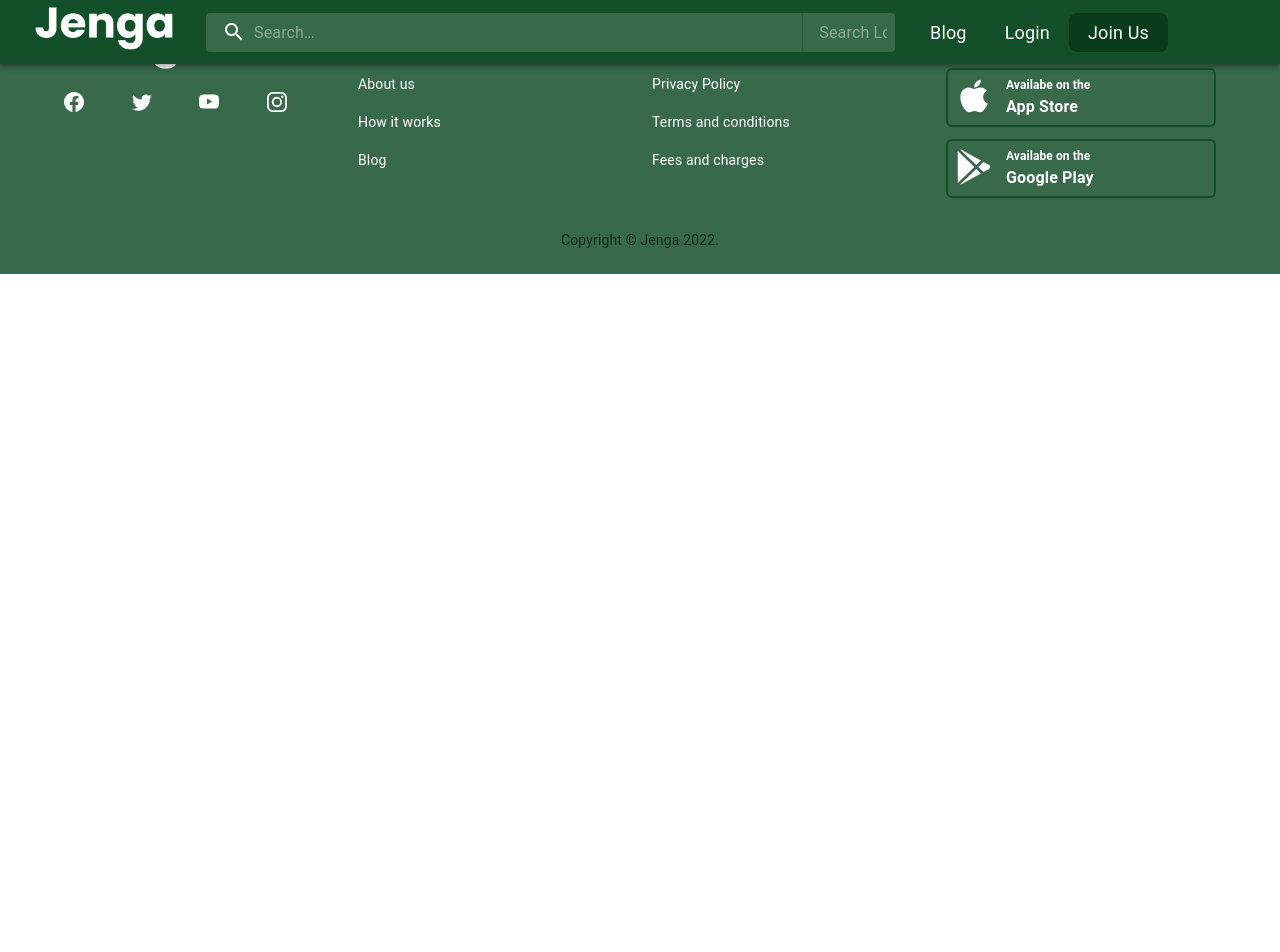
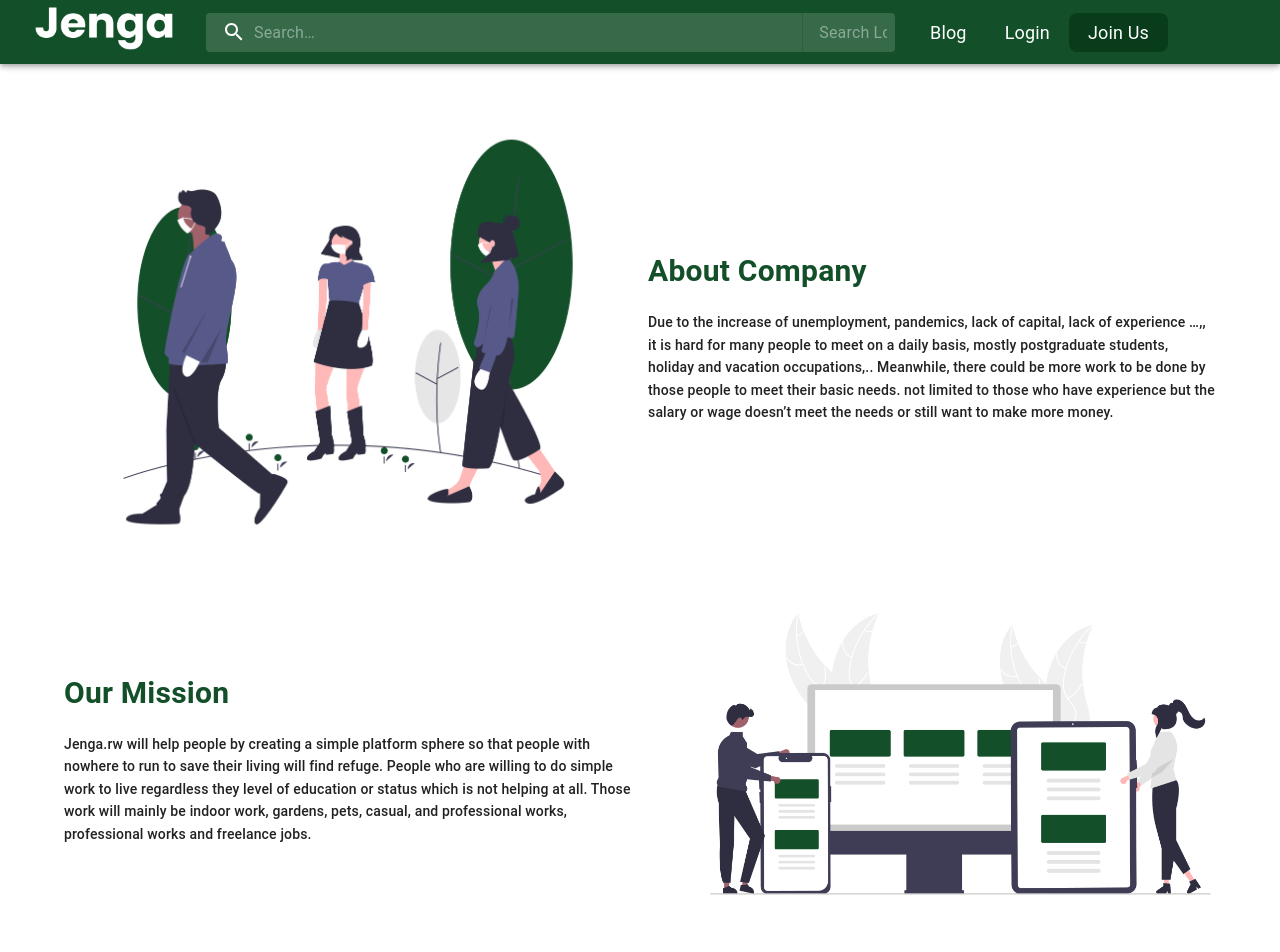
Before and after one commit to Habinezajanvier/Jenga-front, a React (Create React App) app: page /about in a window 1280 px wide. Shown: the top 952 px of the page. Before the commit the page ends 800 px from the top, so only its background shows below. Built offline with nearby package versions, Linux system fonts and the light colour scheme.

Commit message:
feat(about): add about us page

```diff
--- a/src/Routes.js
+++ b/src/Routes.js
@@ -16,6 +16,7 @@ import ProfileContent from './pages/client/Profile';
 import MyProfileContent from './pages/client/MyProfile';
 import PrivateRoute from './components/hoc/PrivateRoute';
 import CustomRoute from './components/hoc/CustomRoute';
+import AboutPage from './pages/client/About';
 
 function ClientRoutes() {
   return (
@@ -34,6 +35,7 @@ function ClientRoutes() {
         path="/profile"
         component={MyProfileContent}
       />
+      <Route exact path="/about" component={AboutPage} />
       <Route exact path="/" component={Home} />
     </>
   );
--- a/src/components/Footer.js
+++ b/src/components/Footer.js
@@ -135,7 +135,7 @@ export default function StickyFooter() {
                 className={classes.link}
                 variant="body2"
               >
-                <Link color="inherit" href="/">
+                <Link color="inherit" href="/about">
                   About us
                 </Link>
               </Typography>
@@ -151,7 +151,7 @@ export default function StickyFooter() {
                 className={classes.link}
                 variant="body2"
               >
-                <Link color="inherit" href="/">
+                <Link color="inherit" href="/blog">
                   Blog
                 </Link>
               </Typography>
--- a/src/components/shared/Header/StickyAppBar.js
+++ b/src/components/shared/Header/StickyAppBar.js
@@ -233,7 +233,7 @@ const ResponsiveAppBar = ({ styles }) => {
               marginRight: '3rem',
             }}
           >
-            <NavButton to="/login">Blog</NavButton>
+            <NavButton to="/blog">Blog</NavButton>
             {!authenticated && (
               <NavButton to="/login">Login</NavButton>
             )}
--- /dev/null
+++ b/src/pages/client/About.js
@@ -0,0 +1,160 @@
+import * as React from 'react';
+import {
+  Typography,
+  Grid,
+  Box,
+  Container,
+} from '@mui/material';
+import syncImage from '../../assets/images/sync.png';
+import distanceImage from '../../assets/images/distancing.png';
+
+export default function AboutPage() {
+  return (
+    <Box
+      component="main"
+      sx={{
+        display: 'flex',
+        flexDirection: 'column',
+        minHeight: '100vh',
+        paddingTop: '100px',
+        marginBottom: { sm: '60px', md: '100px' },
+      }}
+    >
+      <Container maxWidth="lg">
+        <Typography component="div">
+          <Grid container spacing={2}>
+            <Grid item sm={12} md={6}>
+              <Typography
+                component="div"
+                sx={{
+                  width: '100%',
+                }}
+              >
+                <img
+                  style={{ width: '100%' }}
+                  alt="_dist_"
+                  src={distanceImage}
+                />
+              </Typography>
+            </Grid>
+            <Grid
+              item
+              sm={12}
+              md={6}
+              sx={{
+                display: 'flex',
+                flexDirection: 'column',
+                justifyContent: 'space-around',
+                alignItems: 'center',
+              }}
+            >
+              <div>
+                <Typography
+                  sx={{
+                    fontWeight: '700',
+                    color: 'primary.main',
+                    fontSize: 30,
+                    mb: 2,
+                  }}
+                  component="h2"
+                  variant="h6"
+                >
+                  About Company
+                </Typography>
+                <Typography
+                  variant="body2"
+                  sx={{
+                    lineHeight: 1.6,
+                    fontWeight: '500',
+                  }}
+                >
+                  Due to the increase of unemployment,
+                  pandemics, lack of capital, lack of
+                  experience …,, it is hard for many people
+                  to meet on a daily basis, mostly
+                  postgraduate students, holiday and
+                  vacation occupations,.. Meanwhile, there
+                  could be more work to be done by those
+                  people to meet their basic needs. not
+                  limited to those who have experience but
+                  the salary or wage doesn’t meet the needs
+                  or still want to make more money.
+                </Typography>
+              </div>
+            </Grid>
+          </Grid>
+          <Grid container spacing={2}>
+            <Grid
+              item
+              sm={12}
+              md={6}
+              sx={{
+                display: 'flex',
+                flexDirection: 'column',
+                justifyContent: 'space-around',
+                alignItems: 'center',
+                minHeight: { md: 20, lg: 20, xl: 20 },
+              }}
+            >
+              <div>
+                <Typography
+                  sx={{
+                    fontWeight: '700',
+                    color: 'primary.main',
+                    fontSize: 30,
+                    mb: 2,
+                    mt: { xs: 4, sm: 4, md: 0 },
+                  }}
+                  component="h2"
+                  variant="h6"
+                >
+                  Our Mission
+                </Typography>
+                <Typography
+                  variant="body2"
+                  sx={{
+                    lineHeight: 1.6,
+                    fontWeight: '500',
+                  }}
+                >
+                  Jenga.rw will help people by creating a
+                  simple platform sphere so that people with
+                  nowhere to run to save their living will
+                  find refuge. People who are willing to do
+                  simple work to live regardless they level
+                  of education or status which is not
+                  helping at all. Those work will mainly be
+                  indoor work, gardens, pets, casual, and
+                  professional works, professional works and
+                  freelance jobs.
+                </Typography>
+              </div>
+            </Grid>
+            <Grid
+              item
+              sm={12}
+              md={6}
+              sx={{
+                minHeight: { md: 300, lg: 300, xl: 300 },
+              }}
+            >
+              <Typography
+                component="div"
+                sx={{
+                  width: '100%',
+                  height: '100%',
+                }}
+              >
+                <img
+                  style={{ width: '110%' }}
+                  alt="_sync_"
+                  src={syncImage}
+                />
+              </Typography>
+            </Grid>
+          </Grid>
+        </Typography>
+      </Container>
+    </Box>
+  );
+}
```
Also changed, not shown: src/assets/images/distancing.png (added), src/assets/images/sync.png (added).
